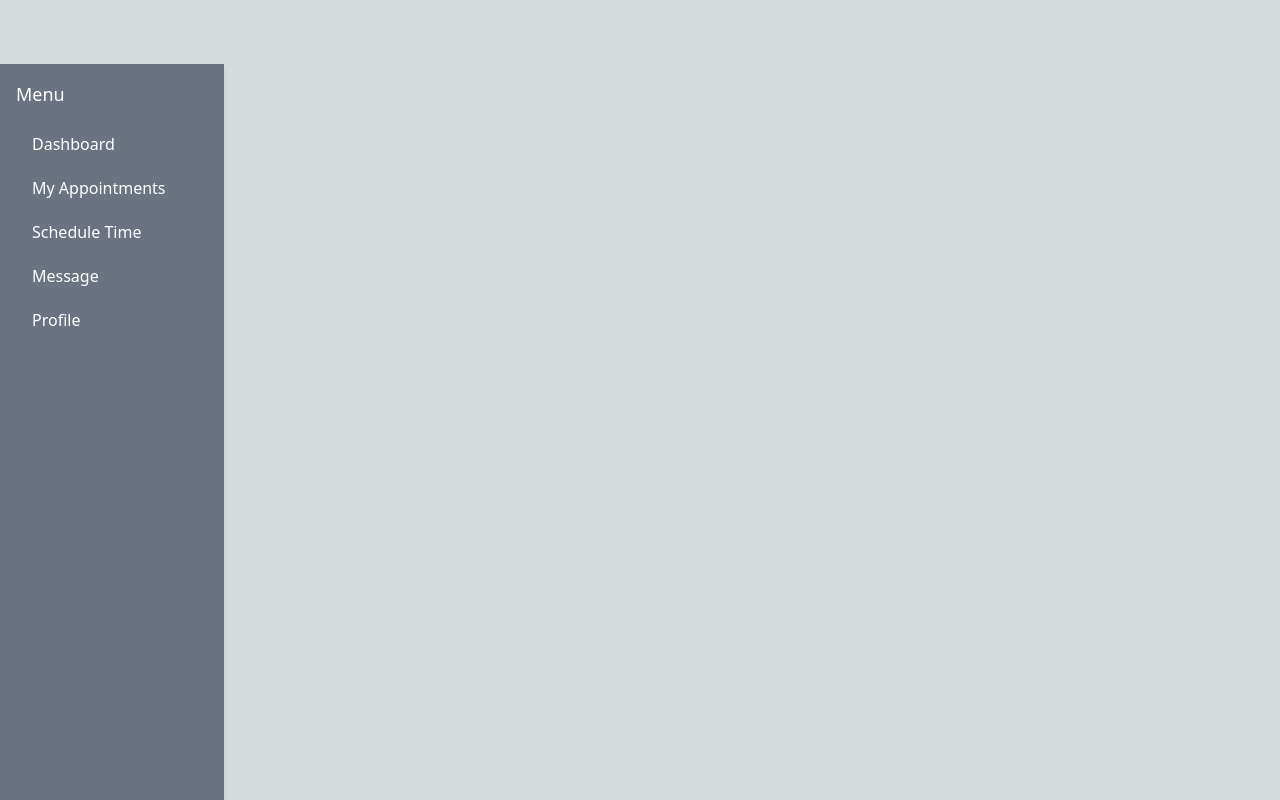
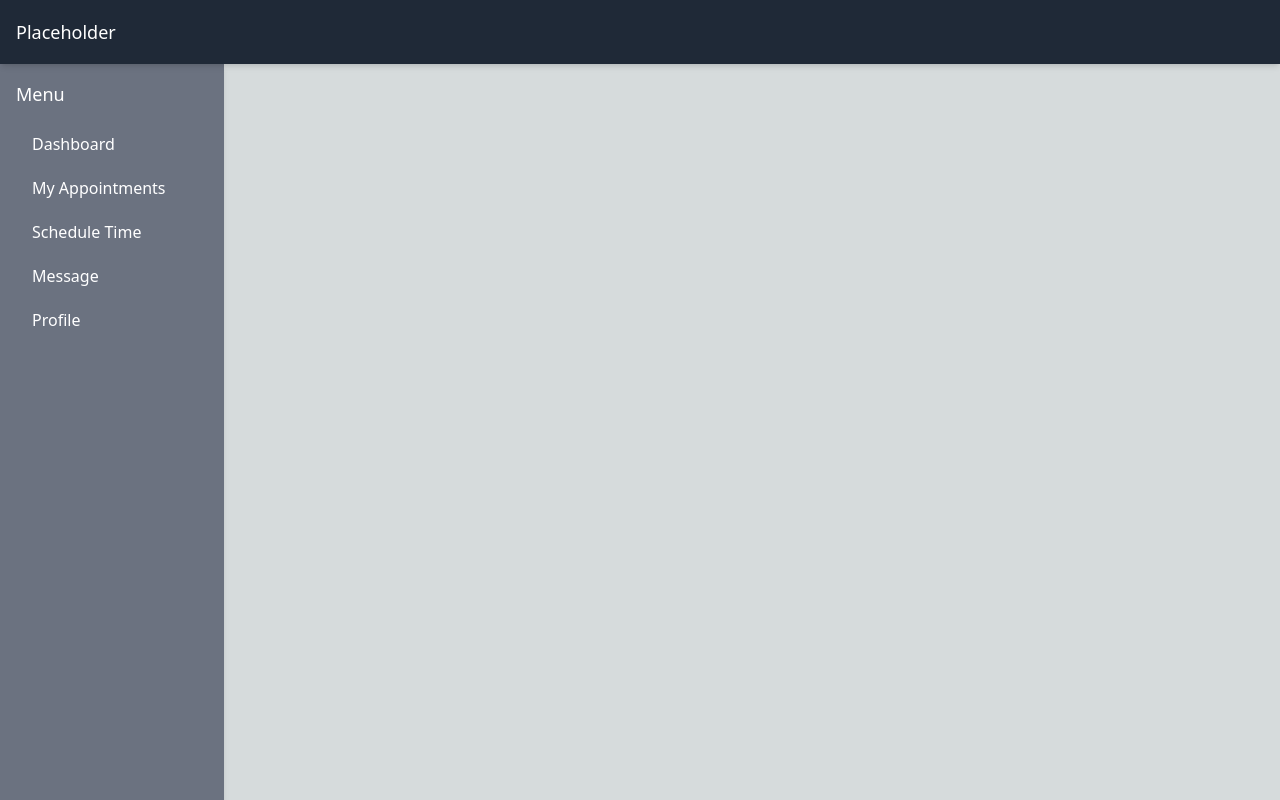
Before and after one commit to Jaredgg4/Appointment_App_FE, a Next.js app: page /placeholder in a window 1280 px wide. Built offline with nearby package versions, Linux system fonts and the light colour scheme.

Commit message:
Added top bar

```diff
--- a/src/components/sideBar.tsx
+++ b/src/components/sideBar.tsx
@@ -1,4 +1,3 @@
-// components/Sidebar.js
 import React from 'react';
 import Link from 'next/link';
 
--- /dev/null
+++ b/src/components/topBar.tsx
@@ -0,0 +1,17 @@
+import React from 'react';
+import { useRouter } from 'next/router';
+
+const Topbar: React.FC = () => {
+  const router = useRouter();
+  const pathName = router.pathname.substring(1).replace(/^\w/, (c) => c.toUpperCase());
+
+  return (
+    <div className="fixed top-0 left-0 right-0 h-16 bg-gray-800 flex items-center shadow-md z-50 px-4">
+      <div className="text-white text-lg">
+        {pathName}
+      </div>
+    </div>
+  );
+};
+
+export default Topbar;
--- a/src/pages/placeholder/index.tsx
+++ b/src/pages/placeholder/index.tsx
@@ -4,6 +4,7 @@ import { Inter } from "next/font/google";
 import styles from "@/styles/Home.module.css";
 import FloatingNav from "@/components/sideBar";
 import Sidebar from "@/components/sideBar";
+import Topbar from "@/components/topBar";
 
 const inter = Inter({ subsets: ["latin"] });
 
@@ -11,6 +12,7 @@ export default function Home() {
   return (
     <>
      <Sidebar></Sidebar>
+     <Topbar></Topbar>
     </>
   );
 }
```
